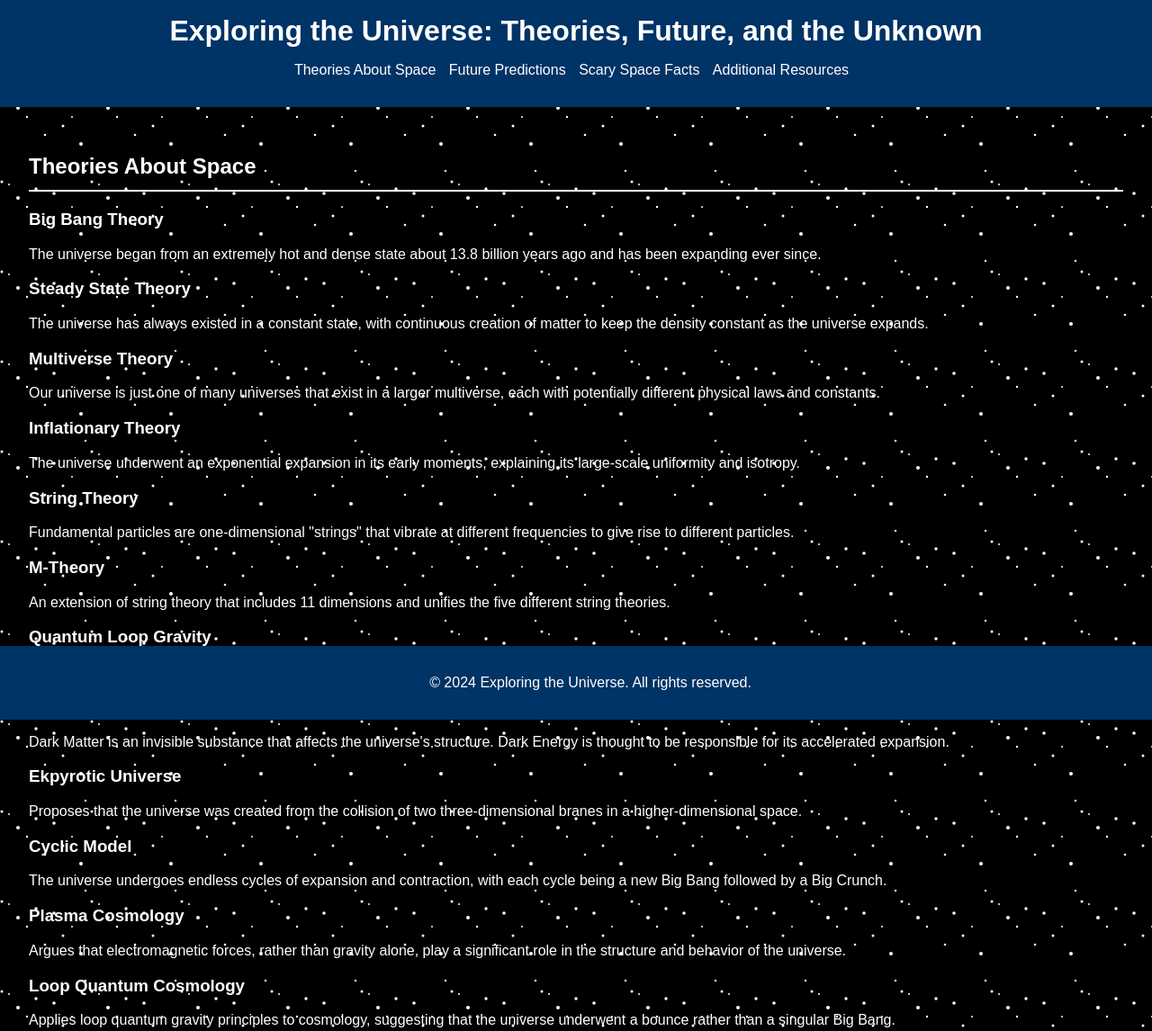
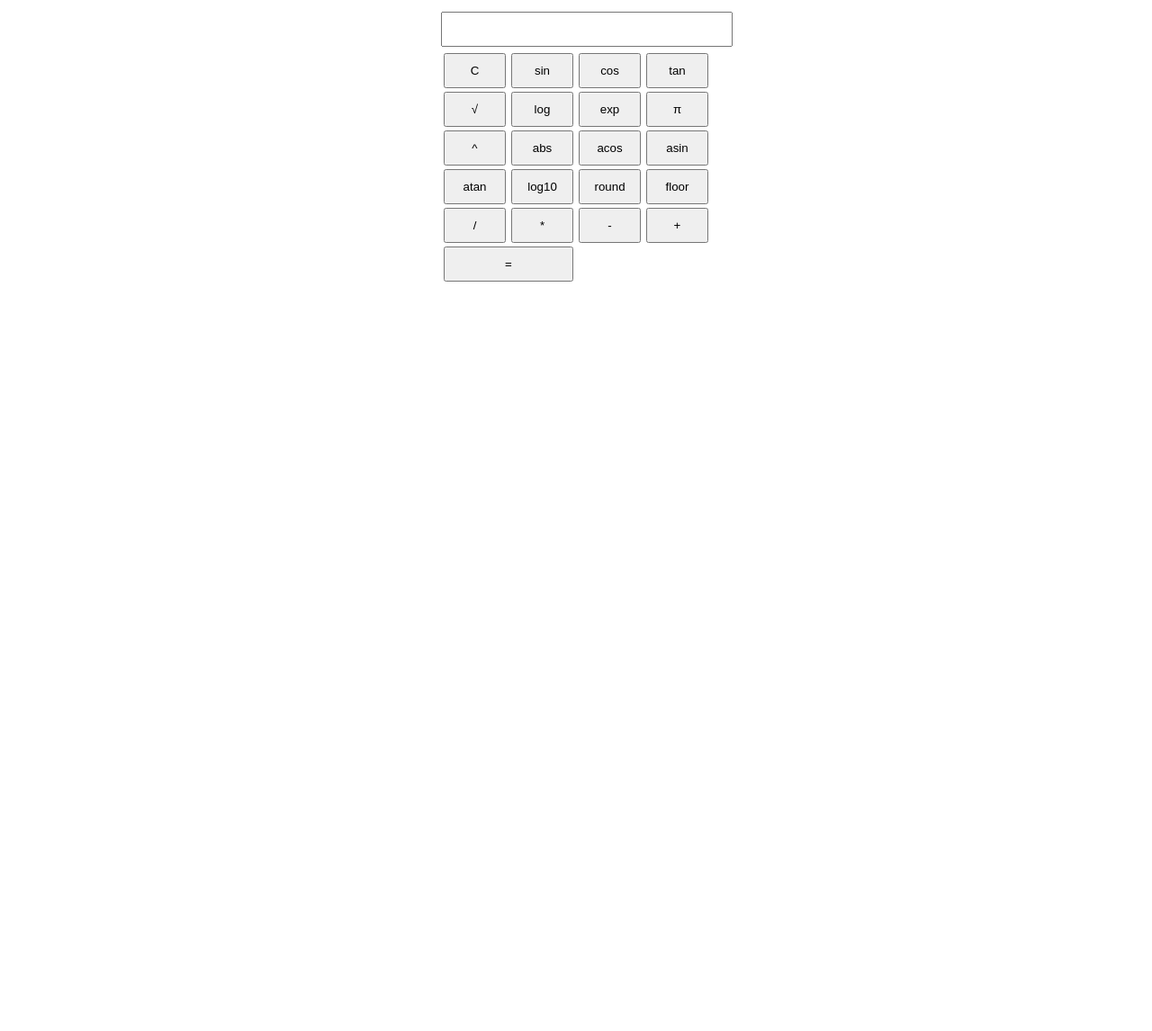
Before and after one commit to LexBe11/SpaceINFOINC, a plain HTML site: page index.html in a window 1280 px wide. Shown: the top 1146 px of the page at 90% size. After the commit the page ends 800 px from the top, so only its background shows below. Drawn offline with Linux system fonts and the light colour scheme.

Commit message:
Update index.html

```diff
--- a/index.html
+++ b/index.html
@@ -3,179 +3,53 @@
 <head>
     <meta charset="UTF-8">
     <meta name="viewport" content="width=device-width, initial-scale=1.0">
-    <title>Exploring the Universe: Theories, Predictions, and More</title>
-    <link rel="stylesheet" href="styles.css">
+    <title>Advanced Calculator</title>
+    <style>
+        body { font-family: Arial, sans-serif; }
+        .calculator { max-width: 300px; margin: auto; }
+        input[type="text"] { width: 100%; padding: 10px; margin: 5px 0; }
+        button { width: 48%; padding: 10px; margin: 2px 1%; }
+        .row { display: flex; }
+    </style>
 </head>
 <body>
-    <header>
-        <h1>Exploring the Universe: Theories, Future, and the Unknown</h1>
-        <nav>
-            <ul>
-                <li><a href="#theories">Theories About Space</a></li>
-                <li><a href="#future">Future Predictions</a></li>
-                <li><a href="#scary">Scary Space Facts</a></li>
-                <li><a href="#resources">Additional Resources</a></li>
-            </ul>
-        </nav>
-    </header>
+    <div class="calculator">
+        <input type="text" id="display" readonly>
+        <div class="row">
+            <button onclick="clearDisplay()">C</button>
+            <button onclick="appendToDisplay('Math.sin(')">sin</button>
+            <button onclick="appendToDisplay('Math.cos(')">cos</button>
+            <button onclick="appendToDisplay('Math.tan(')">tan</button>
+        </div>
+        <div class="row">
+            <button onclick="appendToDisplay('Math.sqrt(')">√</button>
+            <button onclick="appendToDisplay('Math.log(')">log</button>
+            <button onclick="appendToDisplay('Math.exp(')">exp</button>
+            <button onclick="appendToDisplay('Math.PI')">π</button>
+        </div>
+        <div class="row">
+            <button onclick="appendToDisplay('Math.pow(')">^</button>
+            <button onclick="appendToDisplay('Math.abs(')">abs</button>
+            <button onclick="appendToDisplay('Math.acos(')">acos</button>
+            <button onclick="appendToDisplay('Math.asin(')">asin</button>
+        </div>
+        <div class="row">
+            <button onclick="appendToDisplay('Math.atan(')">atan</button>
+            <button onclick="appendToDisplay('Math.log10(')">log10</button>
+            <button onclick="appendToDisplay('Math.round(')">round</button>
+            <button onclick="appendToDisplay('Math.floor(')">floor</button>
+        </div>
+        <div class="row">
+            <button onclick="appendToDisplay('/')">/</button>
+            <button onclick="appendToDisplay('*')">*</button>
+            <button onclick="appendToDisplay('-')">-</button>
+            <button onclick="appendToDisplay('+')">+</button>
+        </div>
+        <div class="row">
+            <button onclick="calculate()">=</button>
+        </div>
+    </div>
 
-    <main>
-        <section id="theories">
-            <h2>Theories About Space</h2>
-
-            <!-- Big Bang Theory -->
-            <div class="theory">
-                <h3>Big Bang Theory</h3>
-                <p>The universe began from an extremely hot and dense state about 13.8 billion years ago and has been expanding ever since.</p>
-            </div>
-
-            <!-- Steady State Theory -->
-            <div class="theory">
-                <h3>Steady State Theory</h3>
-                <p>The universe has always existed in a constant state, with continuous creation of matter to keep the density constant as the universe expands.</p>
-            </div>
-
-            <!-- Multiverse Theory -->
-            <div class="theory">
-                <h3>Multiverse Theory</h3>
-                <p>Our universe is just one of many universes that exist in a larger multiverse, each with potentially different physical laws and constants.</p>
-            </div>
-
-            <!-- Inflationary Theory -->
-            <div class="theory">
-                <h3>Inflationary Theory</h3>
-                <p>The universe underwent an exponential expansion in its early moments, explaining its large-scale uniformity and isotropy.</p>
-            </div>
-
-            <!-- String Theory -->
-            <div class="theory">
-                <h3>String Theory</h3>
-                <p>Fundamental particles are one-dimensional "strings" that vibrate at different frequencies to give rise to different particles.</p>
-            </div>
-
-            <!-- M-Theory -->
-            <div class="theory">
-                <h3>M-Theory</h3>
-                <p>An extension of string theory that includes 11 dimensions and unifies the five different string theories.</p>
-            </div>
-
-            <!-- Quantum Loop Gravity -->
-            <div class="theory">
-                <h3>Quantum Loop Gravity</h3>
-                <p>Attempts to quantize gravity by describing spacetime as a network of finite loops, removing the need for a background space and time.</p>
-            </div>
-
-            <!-- Dark Matter and Dark Energy -->
-            <div class="theory">
-                <h3>Dark Matter and Dark Energy</h3>
-                <p>Dark Matter is an invisible substance that affects the universe's structure. Dark Energy is thought to be responsible for its accelerated expansion.</p>
-            </div>
-
-            <!-- Ekpyrotic Universe -->
-            <div class="theory">
-                <h3>Ekpyrotic Universe</h3>
-                <p>Proposes that the universe was created from the collision of two three-dimensional branes in a higher-dimensional space.</p>
-            </div>
-
-            <!-- Cyclic Model -->
-            <div class="theory">
-                <h3>Cyclic Model</h3>
-                <p>The universe undergoes endless cycles of expansion and contraction, with each cycle being a new Big Bang followed by a Big Crunch.</p>
-            </div>
-
-            <!-- Plasma Cosmology -->
-            <div class="theory">
-                <h3>Plasma Cosmology</h3>
-                <p>Argues that electromagnetic forces, rather than gravity alone, play a significant role in the structure and behavior of the universe.</p>
-            </div>
-
-            <!-- Loop Quantum Cosmology -->
-            <div class="theory">
-                <h3>Loop Quantum Cosmology</h3>
-                <p>Applies loop quantum gravity principles to cosmology, suggesting that the universe underwent a bounce rather than a singular Big Bang.</p>
-            </div>
-        </section>
-
-        <section id="future">
-            <h2>Future Predictions</h2>
-
-            <!-- Big Freeze -->
-            <div class="prediction">
-                <h3>Big Freeze</h3>
-                <p>The universe will continue expanding, leading to a state of maximum entropy where stars burn out and galaxies drift apart.</p>
-            </div>
-
-            <!-- Big Crunch -->
-            <div class="prediction">
-                <h3>Big Crunch</h3>
-                <p>The expansion of the universe may eventually reverse, causing everything to collapse back into a singularity.</p>
-            </div>
-
-            <!-- Heat Death -->
-            <div class="prediction">
-                <h3>Heat Death</h3>
-                <p>The universe will reach a state of maximum entropy where all thermodynamic processes cease, leading to a cold, dark universe.</p>
-            </div>
-
-            <!-- Big Rip -->
-            <div class="prediction">
-                <h3>Big Rip</h3>
-                <p>The accelerated expansion of the universe will eventually tear apart galaxies, stars, planets, and even atoms.</p>
-            </div>
-
-            <!-- Possible Singularity -->
-            <div class="prediction">
-                <h3>Possible Singularity</h3>
-                <p>Black holes may grow and merge, potentially leading to a singularity, a point of infinite density where the known laws of physics break down.</p>
-            </div>
-        </section>
-
-        <section id="scary">
-            <h2>Scary Space Facts</h2>
-
-            <!-- Black Holes -->
-            <div class="fact">
-                <h3>Black Holes</h3>
-                <p>Black holes have such strong gravitational forces that nothing, not even light, can escape once it crosses the event horizon.</p>
-            </div>
-
-            <!-- Gamma-Ray Bursts -->
-            <div class="fact">
-                <h3>Gamma-Ray Bursts</h3>
-                <p>Gamma-ray bursts are intense bursts of gamma rays that can release as much energy in a few seconds as the Sun will emit over its entire lifetime.</p>
-            </div>
-
-            <!-- Rogue Planets -->
-            <div class="fact">
-                <h3>Rogue Planets</h3>
-                <p>Rogue planets are planets that do not orbit any star and drift through the galaxy alone, potentially colliding with other objects.</p>
-            </div>
-
-            <!-- Cosmic Rays -->
-            <div class="fact">
-                <h3>Cosmic Rays</h3>
-                <p>Cosmic rays are high-energy particles from outer space that can penetrate the Earth's atmosphere and cause damage to living organisms and electronics.</p>
-            </div>
-
-            <!-- Dark Matter -->
-            <div class="fact">
-                <h3>Dark Matter</h3>
-                <p>Dark Matter is an unknown form of matter that does not emit light or energy but exerts gravitational effects on visible matter.</p>
-            </div>
-        </section>
-
-        <section id="resources">
-            <h2>Additional Resources</h2>
-            <ul>
-                <li><a href="#">Article on Space Theories</a></li>
-                <li><a href="#">Book Recommendations</a></li>
-                <li><a href="#">Space Documentaries</a></li>
-            </ul>
-        </section>
-    </main>
-
-    <footer>
-        <p>&copy; 2024 Exploring the Universe. All rights reserved.</p>
-    </footer>
+    <script src="script.js"></script>
 </body>
 </html>
```
